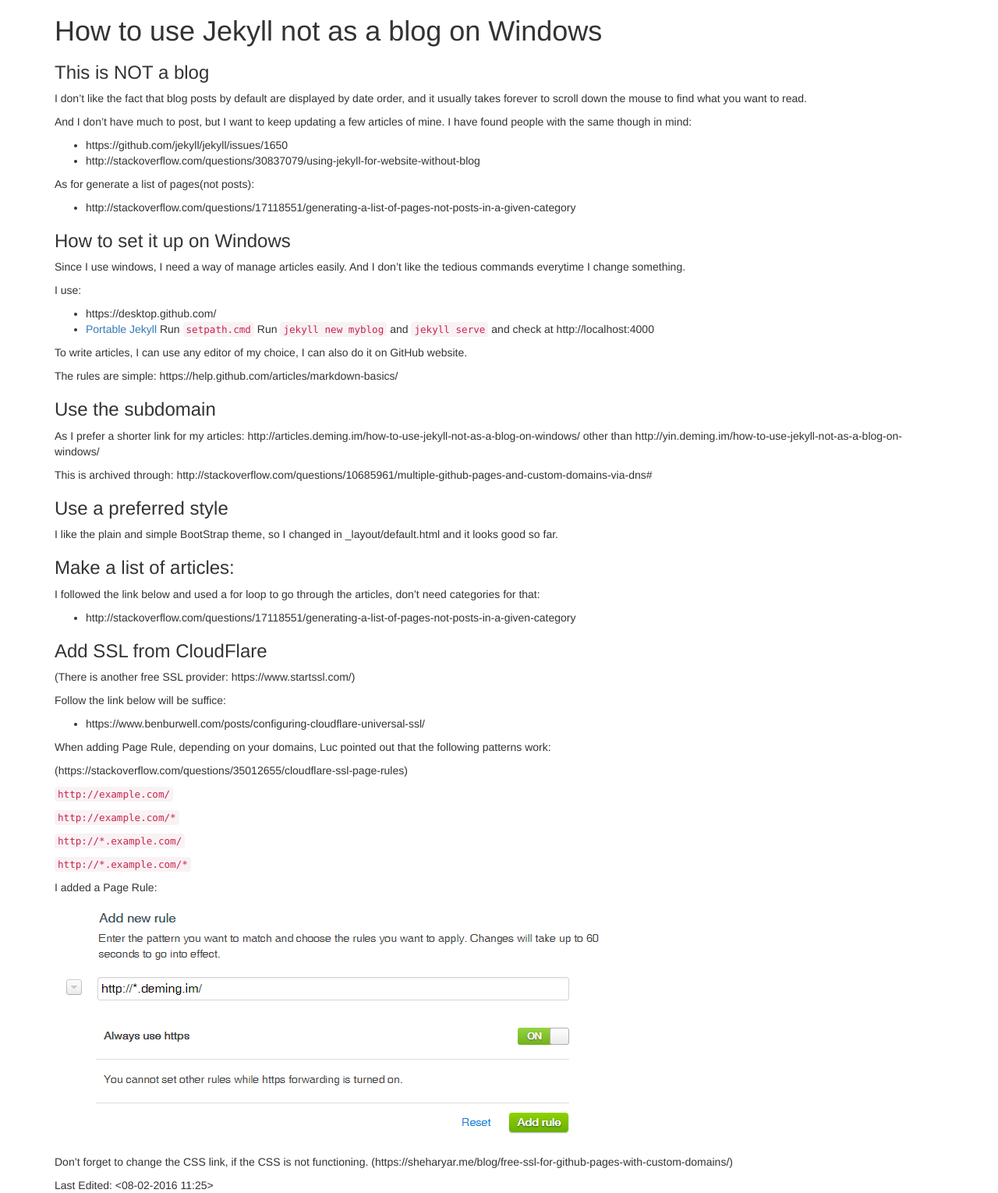
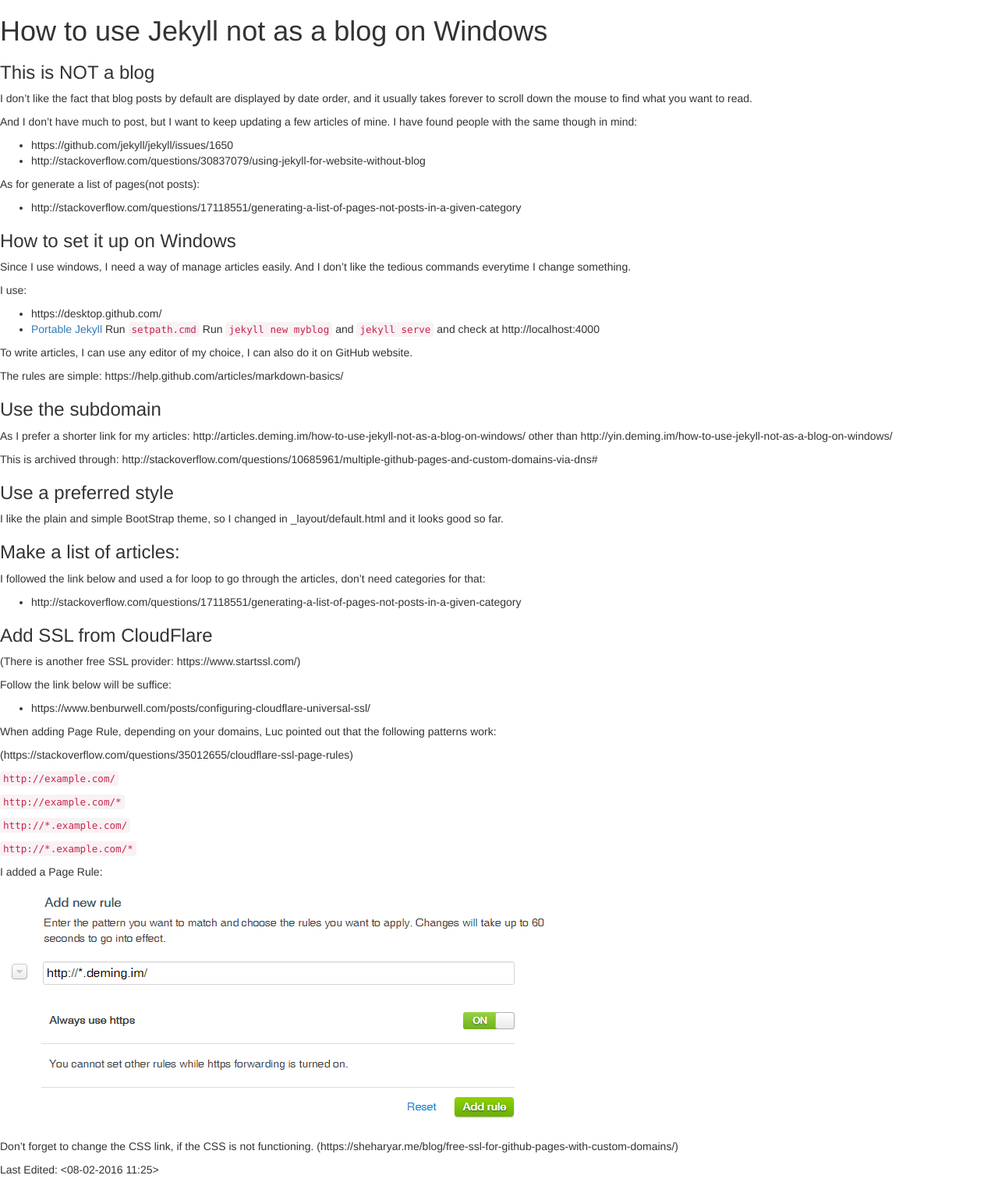
Before and after one commit to yindeming/articles, a Jekyll site: the page built from how-to-use-jekyll-not-as-a-blog-on-windows.md, in a window 1280 px wide. Shown: the whole page at 78% size. Built offline with Jekyll 4.4.1, drawn with Linux system fonts in a browser that asks for light colours; nearby versions of some CDN libraries.

Commit message:
Update default.html

```diff
--- a/_layouts/default.html
+++ b/_layouts/default.html
@@ -16,7 +16,7 @@
   </head>
   <body>
 
-    <div class="container">
+    <div class="site"> <!--<div class="container"> -->
       	<!--<div class="wrapper"> -->
 	<!--<div class="jumbotron"> -->
           {{ content }}
```
